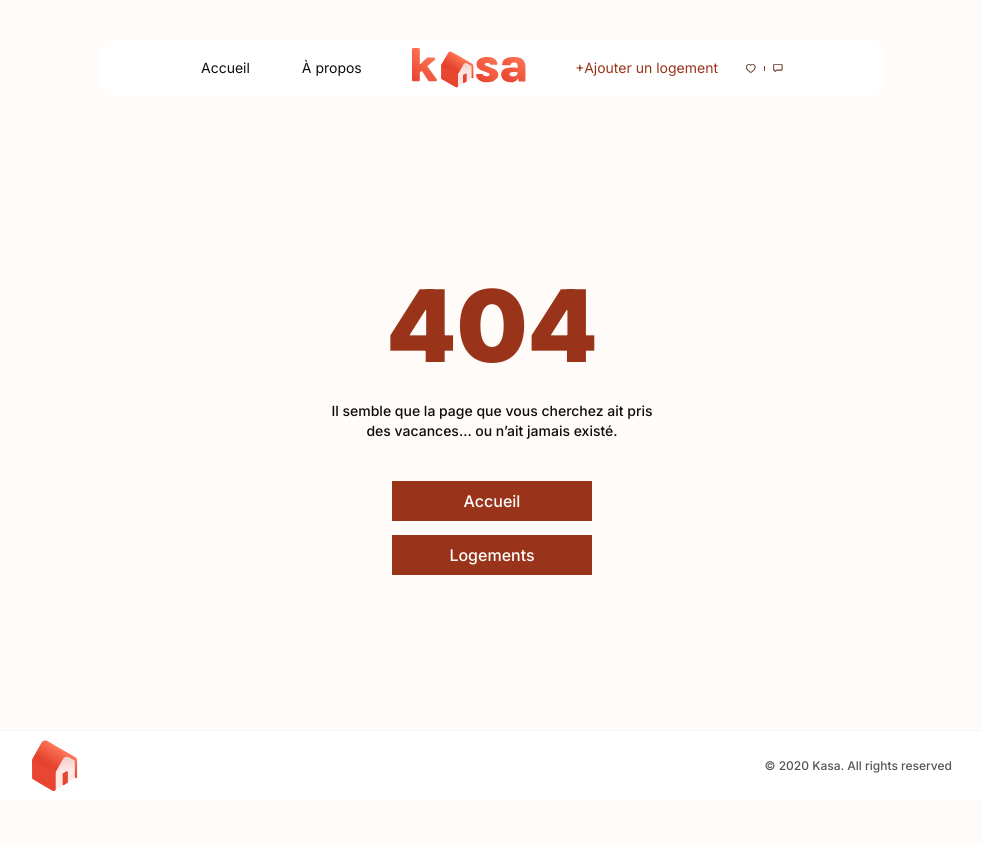
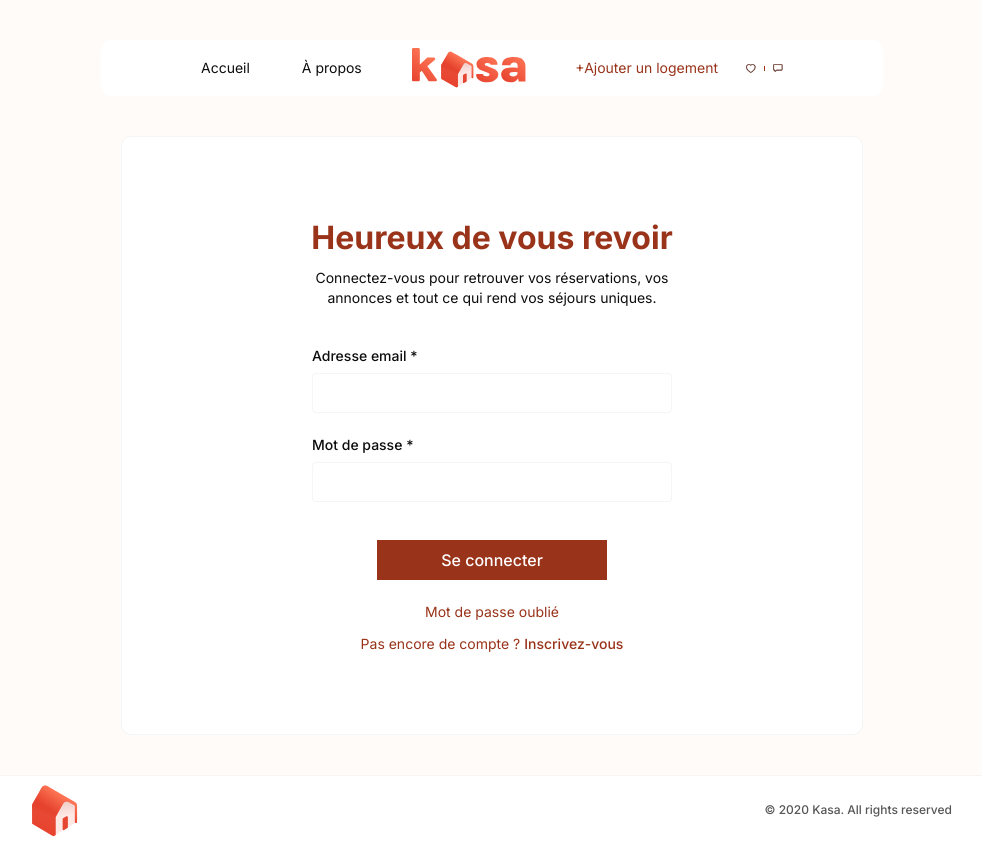
Before and after one commit to Kran67/kasa, a Next.js app: page /login in a window 1280 px wide. Before the commit this address had no page. Shown: the whole page, without its empty margins (148-1130 px from the left). Before the commit the page ends 800 px from the top, so only its background shows below. Built offline with nearby package versions, Linux system fonts and the light colour scheme.

Commit message:
PAge login

```diff
--- a/app/components/layout/Header.tsx
+++ b/app/components/layout/Header.tsx
@@ -9,7 +9,7 @@ import IconButton from "@/app/components/ui/IconButton";
 import Button from "@/app/components/ui/Button";
 
 interface HeaderProps {
-    activeMenu: HeaderMenuItems;
+    activeMenu?: HeaderMenuItems;
 }
 
 export default function Header({ activeMenu }: HeaderProps) {
--- a/app/components/ui/Input.tsx
+++ b/app/components/ui/Input.tsx
@@ -1,12 +1,12 @@
 'use client'
 
-//import { InputTypes, InputImageTypes } from "@/app/enums/enums";
-import Image from "next/image";
+import { InputTypes/*, InputImageTypes*/ } from "@/app/enums/enums";
+//import Image from "next/image";
 
 interface InputProps {
     name: string;
     label?: string;
-    //type?: InputTypes;
+    type?: InputTypes;
     value?: string;
     //imageType?: InputImageTypes;
     placeHolder?: string;
@@ -19,7 +19,7 @@ interface InputProps {
     className?: string;
 }
 
-export default function Input({ name, label, /*type,*/ value,/* imageType,*/ placeHolder, required, width, onChange, hasError, autoComplete = "on", maxLength, className }: InputProps) {
+export default function Input({ name, label, type, value,/* imageType,*/ placeHolder, required, width, onChange, hasError, autoComplete = "on", maxLength, className }: InputProps) {
     const classNames: string = [
         "input",
         "flex",
@@ -38,16 +38,16 @@ export default function Input({ name, label, /*type,*/ value,/* imageType,*/ pla
     return (
         <div className={classNames} style={{ "minWidth": width, "maxWidth": width }}>
             {label
-                ? <label className="body-s text-black h-17" htmlFor={name}>{label}&nbsp;{required ? "*" : ""}</label>
+                ? <label className="text-sm text-(--black) font-medium" htmlFor={name}>{label}&nbsp;{required ? "*" : ""}</label>
                 : null
             }
             <div className={"flex justify-between items-center bg-(--white) border " +
-                (!hasError ? "border-(--grey-200)" : "border-(--error)") + " border-solid rounded-(--radius4) pr-17 pl-17 gap-10 h-53"}>
+                (!hasError ? "border-(--light-grey)" : "border-(--error)") + " border-solid rounded-[4px] py-16 px-10 gap-10 h-40"}>
                 <input
-                    className="body-s text-(--grey-600) w-full outline-0"
+                    className="text-sm text-(--black) w-full outline-0"
                     id={name}
                     name={name}
-                    //type={type}
+                    type={type}
                     defaultValue={value}
                     placeholder={placeHolder}
                     required={required}
--- a/app/enums/enums.tsx
+++ b/app/enums/enums.tsx
@@ -1,5 +1,4 @@
 export enum HeaderMenuItems {
-    None,
     Home,
     About,
     Messaging,
@@ -27,3 +26,9 @@ export enum ButtonTypes {
     Submit = "submit",
     Button = "button"
 }
+
+export enum InputTypes {
+    Text = 'text',
+    Password = 'password',
+    Date = 'date'
+}
--- /dev/null
+++ b/app/login/page.tsx
@@ -0,0 +1,35 @@
+import Header from "@/app/components/layout/Header";
+import Footer from "@/app/components/layout/Footer";
+import { InputTypes } from "@/app/enums/enums";
+import Input from "../components/ui/Input";
+import Button from "../components/ui/Button";
+import Link from "../components/ui/Link";
+
+export default function Home() {
+  return (
+    <main className="flex flex-col gap-40 w-full items-center px-16 md:pt-40 md:px-140 h-screen justify-between">
+      <Header />
+      <form className="flex flex-col gap-38 py-32 px-16 md:p-80 bg-(--white) border border-solid border-(--light-grey) rounded-[10px] items-center md:w-742">
+        <div className="flex flex-col gap-8 items-center">
+          <span className="text-2xl md:text-[32px] text-(--main-red) font-bold">Heureux de vous revoir</span>
+          <span className="text-sm text-(--black) font-normal text-center md:w-390">Connectez-vous pour retrouver vos réservations, vos annonces et tout ce qui rend vos séjours uniques.</span>
+        </div>
+        <div className="flex flex-col gap-22 w-326 md:w-360">
+          <Input label="Adresse email" name="email" type={InputTypes.Text} required={true} />
+          <Input label="Mot de passe" name="password" type={InputTypes.Password} required={true} />
+        </div>
+        <div className="flex flex-col gap-22 w-326 md:w-360 items-center">
+          <Button text="Se connecter" url='/' className="flex justify-center bg-(--main-red) rounded-[10] p-8 px-32 text-(--white) md:w-230" />
+          <div className="flex flex-col gap-12 w-full items-center">
+            <Link className="text-sm text-(--main-red) font-normal text-center" url="/" text="Mot de passe oublié" />
+            <div className="text-sm text-(--main-red) font-normal text-center">
+              <span >Pas encore de compte ? </span>
+              <Link className="font-medium" url="/signin" text="Inscrivez-vous" />
+            </div>
+          </div>
+        </div>
+      </form>
+      <Footer />
+    </main>
+  );
+}
--- a/app/not-found.tsx
+++ b/app/not-found.tsx
@@ -6,7 +6,7 @@ import Button from "@/app/components/ui/Button";
 export default function NotFound() {
     return (
         <main className="flex flex-col gap-40 w-full items-center px-5 md:pt-40 md:px-140 h-screen justify-between">
-            <Header activeMenu={HeaderMenuItems.None} />
+            <Header />
             <div className="flex flex-col gap-40 w-full md:w-342">
                 <div className="flex flex-col items-center">
                     <span className="text-[100px] text-(--main-red) font-black">404</span>
```
